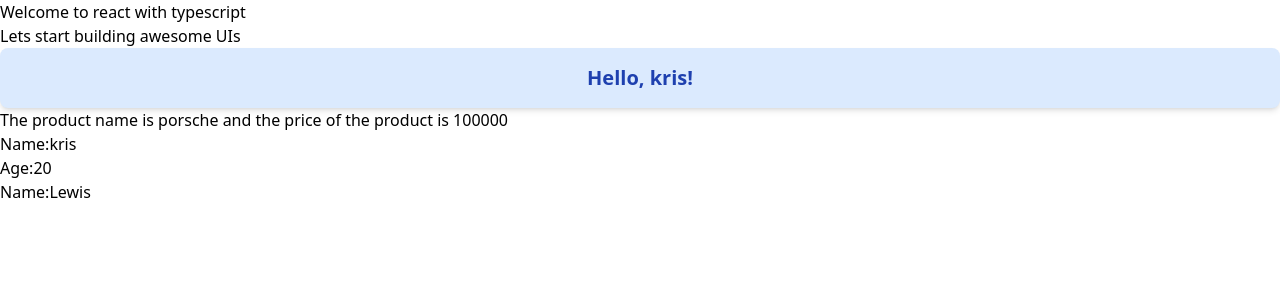
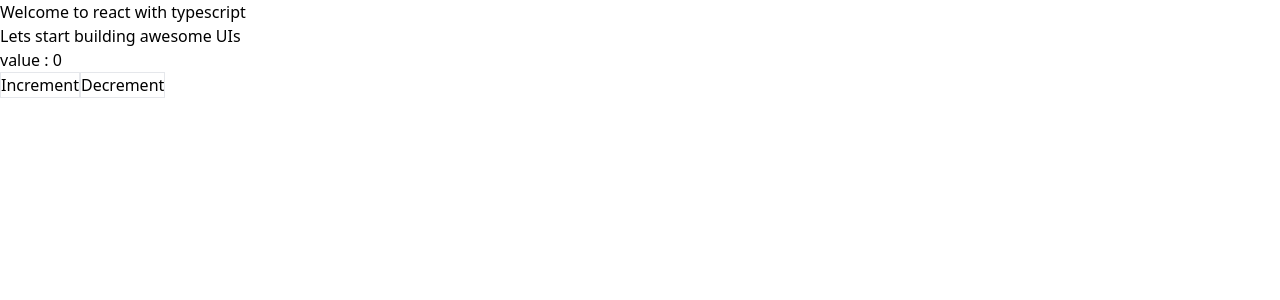
Before and after one commit to kriskris-27/React-TS, a React (Create React App) app: page / in a window 1280 px wide. Shown: the top 300 px of the page. Built offline with nearby package versions, Linux system fonts and the light colour scheme.

Commit message:
counter app

```diff
--- a/src/App.tsx
+++ b/src/App.tsx
@@ -1,17 +1,19 @@
 import React from 'react'
 import WelcomeMessage from './components/WelcomeMessage'
-import Greeting from './components/Greeting'
-import ProductCard from './components/ProductCard'
-import UserProfile from './components/UserProfile'
+// import Greeting from './components/Greeting'
+// import ProductCard from './components/ProductCard'
+// import UserProfile from './components/UserProfile'
+import Counter from './components/Counter'
 
 const App = () => {
   return (
     <>
     <WelcomeMessage/>
-    <Greeting name="kris"/>
+    {/* <Greeting name="kris"/>
     <ProductCard productName='porsche' price='100000'/>
     <UserProfile username="kris" age={20} />
-    <UserProfile username="Lewis"/>
+    <UserProfile username="Lewis"/> */}
+    <Counter/>
      </>
   )
 }
--- /dev/null
+++ b/src/components/Counter.tsx
@@ -0,0 +1,16 @@
+import React, { useState } from 'react'
+
+
+
+const Counter = () => {
+    const [value,setValue] = useState<number>(0)
+  return (
+    <>
+    <p>value : {value}</p>
+    <button className='border' onClick={()=>setValue(value+1)}>Increment</button>
+    <button className='border' onClick={()=>setValue(value-1)}>Decrement</button>
+    </>
+  )
+}
+
+export default Counter
```
